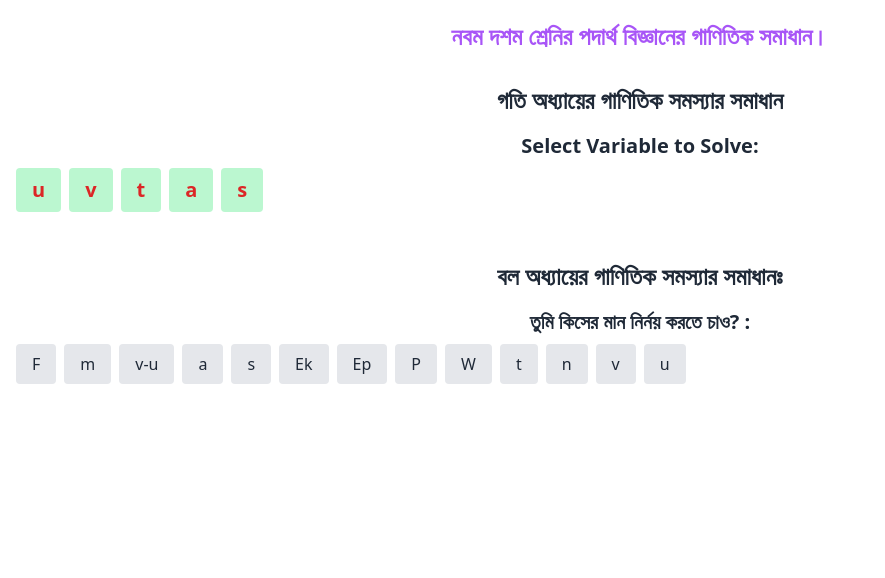
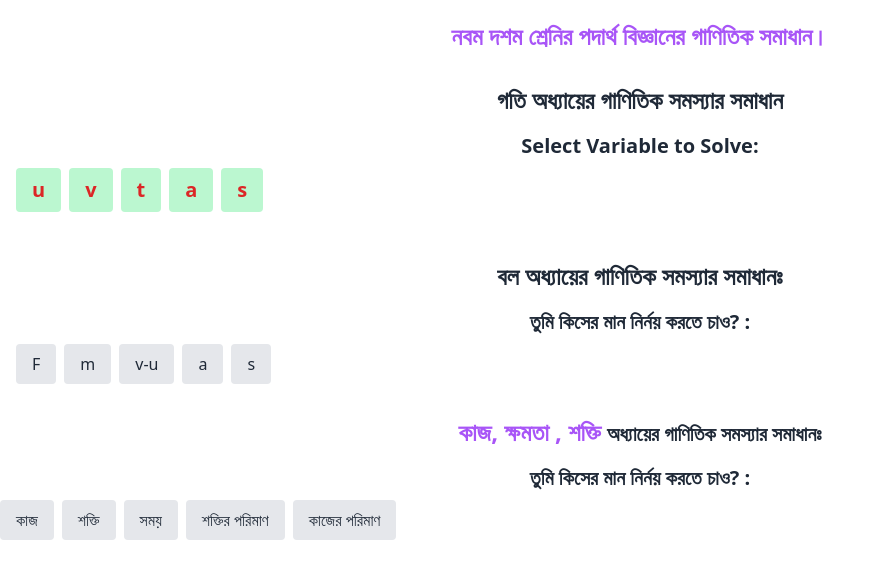
Before and after one commit to almubin78/Physics-Problems-solving-website, a React (Create React App) app: page / in a window 1280 px wide. Shown: the top 578 px of the page, without its empty margins (0-885 px from the left). Built offline with nearby package versions, Linux system fonts and the light colour scheme.

Commit message:
work power and energy section create

```diff
--- a/src/App.js
+++ b/src/App.js
@@ -2,6 +2,7 @@
 import './App.css';
 import ForceCalculator from './chapterBased/Force/ForceCalculator';
 import MotionCalculator from './chapterBased/Motion/MotionCalculator';
+import WorkPowerEnergy from './chapterBased/WorkPowerEnergy/WorkPowerEnergy';
 
 
 function App() {
@@ -12,6 +13,7 @@ function App() {
       <h1 className="text-2xl mt-5 font-bold text-purple-500 mb-4"> নবম দশম শ্রেনির পদার্থ বিজ্ঞানের গাণিতিক সমাধান। </h1>
       <MotionCalculator/>
       <ForceCalculator/>
+      <WorkPowerEnergy/>
     </div>
   );
 }
--- a/src/chapterBased/Force/ForceCalculator.js
+++ b/src/chapterBased/Force/ForceCalculator.js
@@ -8,7 +8,7 @@ const ForceCalculator = () => {
   const [result, setResult] = useState(null); // Calculated result
 
   // Available variables and their corresponding laws
-  const variables = ['F', 'm', 'v-u', 'a', 's', 'Ek', 'Ep', 'P', 'W', 't', 'n', 'v', 'u'];
+  const variables = ['F', 'm', 'v-u', 'a', 's'];
   const laws = {
     F: [
       {
@@ -54,6 +54,7 @@ const ForceCalculator = () => {
       [inputName]: parseFloat(value),
     });
   };
+  console.log(inputValues,'inputValues');
 
   // Generate placeholder text for input fields
   const getPlaceholder = (inputName) => {
@@ -203,12 +204,12 @@ const ForceCalculator = () => {
       {result !== null && (
         <div className="mt-4">
           <h2 className="text-xl font-semibold">Result:</h2>
-          <p className="text-lg">
+          <p className="text-lg text-pink-300">
             {
               laws[variableToSolve].find((law) => law.formula === selectedLaw)
                 .resultInfo
             }{' '}
-            <span className="font-bold">{result}</span>{' '}
+            <span className="font-extrabold text-green-600">{result}</span>{' '}
             {
               laws[variableToSolve].find((law) => law.formula === selectedLaw)
                 .unit
--- /dev/null
+++ b/src/chapterBased/WorkPowerEnergy/WorkPowerEnergy.js
@@ -0,0 +1,123 @@
+import React, { useState } from "react";
+import { set } from "react-hook-form";
+
+const WorkPowerEnergy = () => {
+    const [variableToSolve, setVariableToSolve] = useState('');
+    const [selectedLaw, setSelectedLaw] = useState('');
+    const variables = ['কাজ', 'শক্তি', 'সময়', 'শক্তির পরিমাণ', 'কাজের পরিমাণ'];
+    const laws = {
+        কাজ: [
+            {
+                formula: 'কাজ = শক্তি x সময়',
+                inputs: ['শক্তি', 'সময়'],
+                resultInfo: 'কাজের পরিমাণ:',
+                unit: 'জুল',
+            },
+            {
+                formula: 'কাজ = শক্তির পরিমাণ x সময়',
+                inputs: ['শক্তির পরিমাণ', 'সময়'],
+                resultInfo: 'কাজের পরিমাণ:',
+                unit: 'জুল',
+            },
+        ],
+        শক্তি: [
+            {
+                formula: 'শক্তি = কাজ / সময়',
+                inputs: ['কাজ', 'সময়'],
+                resultInfo: 'শক্তির পরিমাণ:',
+                unit: 'জুল/সেকেন্ড',
+            },
+            {
+                formula: 'শক্তি = কাজ / সময়',
+                inputs: ['কাজ', 'সময়'],
+                resultInfo: 'শক্তির পরিমাণ:',
+                unit: 'জুল/সেকেন্ড',
+            },
+        ],
+        সময়: [
+            {
+                formula: 'সময় = কাজ / শক্তি',
+                inputs: ['কাজ', 'শক্তি'],
+                resultInfo: 'সময়:',
+                unit: 'সেকেন্ড',
+            },
+            {
+                formula: 'সময় = কাজ / শক্তির পরিমাণ',
+                inputs: ['কাজ', 'শক্তির পরিমাণ'],
+                resultInfo: 'সময়:',
+                unit: 'সেকেন্ড',
+            },
+        ],
+    }
+    const handleVariableSelection = (variable) => {
+        setVariableToSolve(variable);
+        console.log('inside handleVariableSelection',variableToSolve);
+    }
+    console.log('outside handleVariableSelection',variableToSolve);
+
+    const handleLawSelection = (law) => {
+        setSelectedLaw(law);
+        // console.log('inside handleLawSelection',law);
+    }
+    console.log('outside handleLawSelection',selectedLaw);
+
+
+
+
+
+    // রেন্ডার
+  return (
+    <div>
+      <h1 className="text-xl font-bold mb-4 border-green-500">
+       <span className="text-2xl text-purple-500"> কাজ, ক্ষমতা , শক্তি </span> অধ্যায়ের গাণিতিক সমস্যার সমাধানঃ{" "}
+      </h1>
+
+      {/* Step 1: Select variable to solve */}
+      <div className="mb-4">
+        <h2 className="text-xl font-semibold">
+          তুমি কিসের মান নির্নয় করতে চাও? :
+        </h2>
+        <div className="flex flex-wrap gap-2 mt-2">
+          {variables?.map((variable) => (
+            <button
+              key={variable}
+              onClick={() => handleVariableSelection(variable)}
+              className={`px-4 py-2 rounded ${
+                variableToSolve === variable
+                  ? "bg-blue-500 text-white"
+                  : "bg-gray-200"
+              }`}
+            >
+              {variable}
+            </button>
+          ))}
+        </div>
+      </div>
+
+
+      {/* Step 2: Display laws for the selected variable */}
+      {variableToSolve && (
+        <div className="mb-4">
+          <h2 className="text-md font-semibold text-green-700">তোমার প্রশ্নে যে তথ্য গুলো দেয়া আছে সেটি বিবেচনা করে সূত্র সিলেক্ট করঃ </h2>
+          <div className="flex flex-wrap gap-2 mt-2">
+            {laws[variableToSolve]?.map((law) => (
+              <button
+                key={law.formula}
+                onClick={() => handleLawSelection(law.formula)}
+                className={`px-4 py-2 rounded ${
+                  selectedLaw === law.formula
+                    ? 'bg-green-500 text-white'
+                    : 'bg-gray-200'
+                }`}
+              >
+                {law.formula}
+              </button>
+            ))}
+          </div>
+        </div>
+      )}
+    </div>
+  );
+};
+
+export default WorkPowerEnergy;
```
